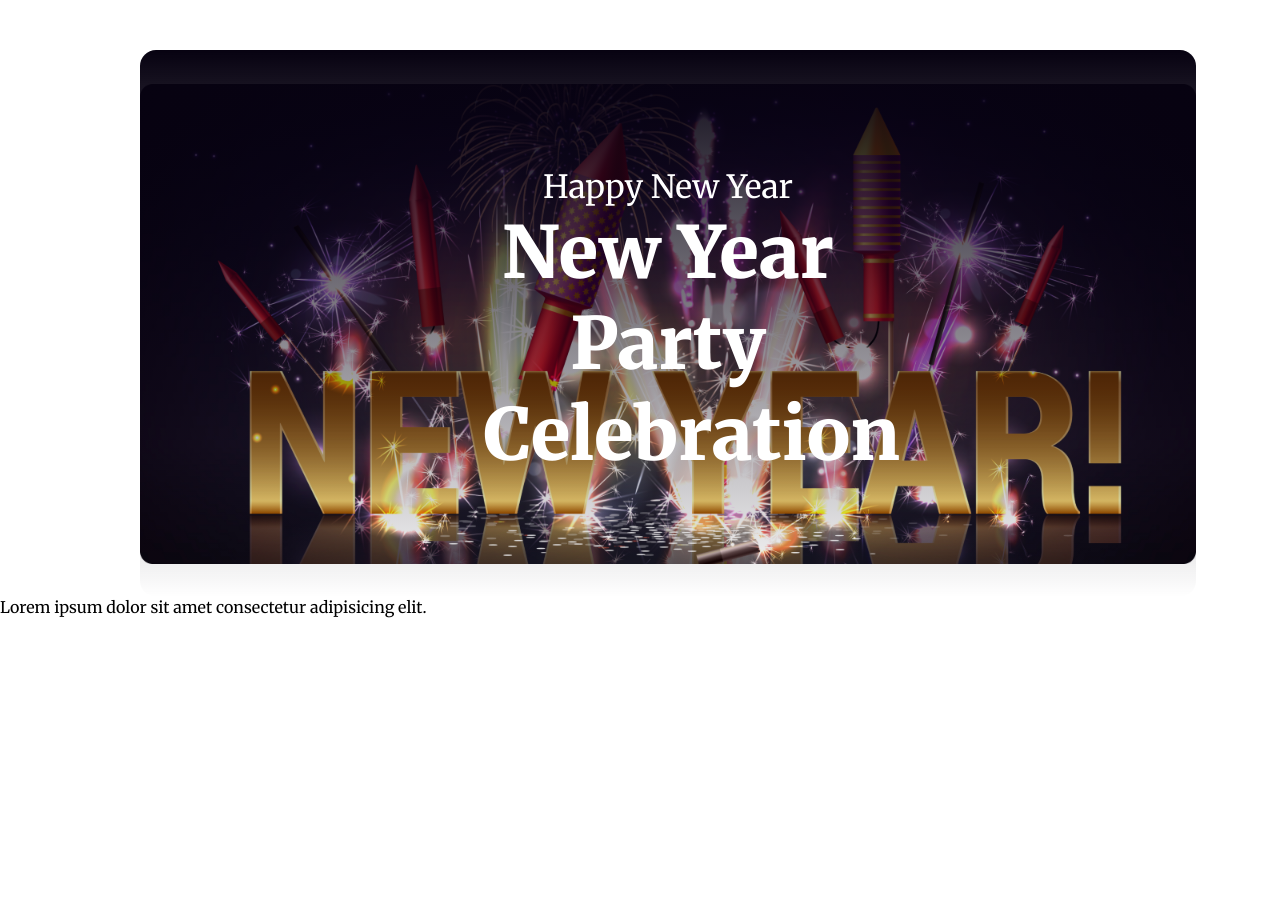
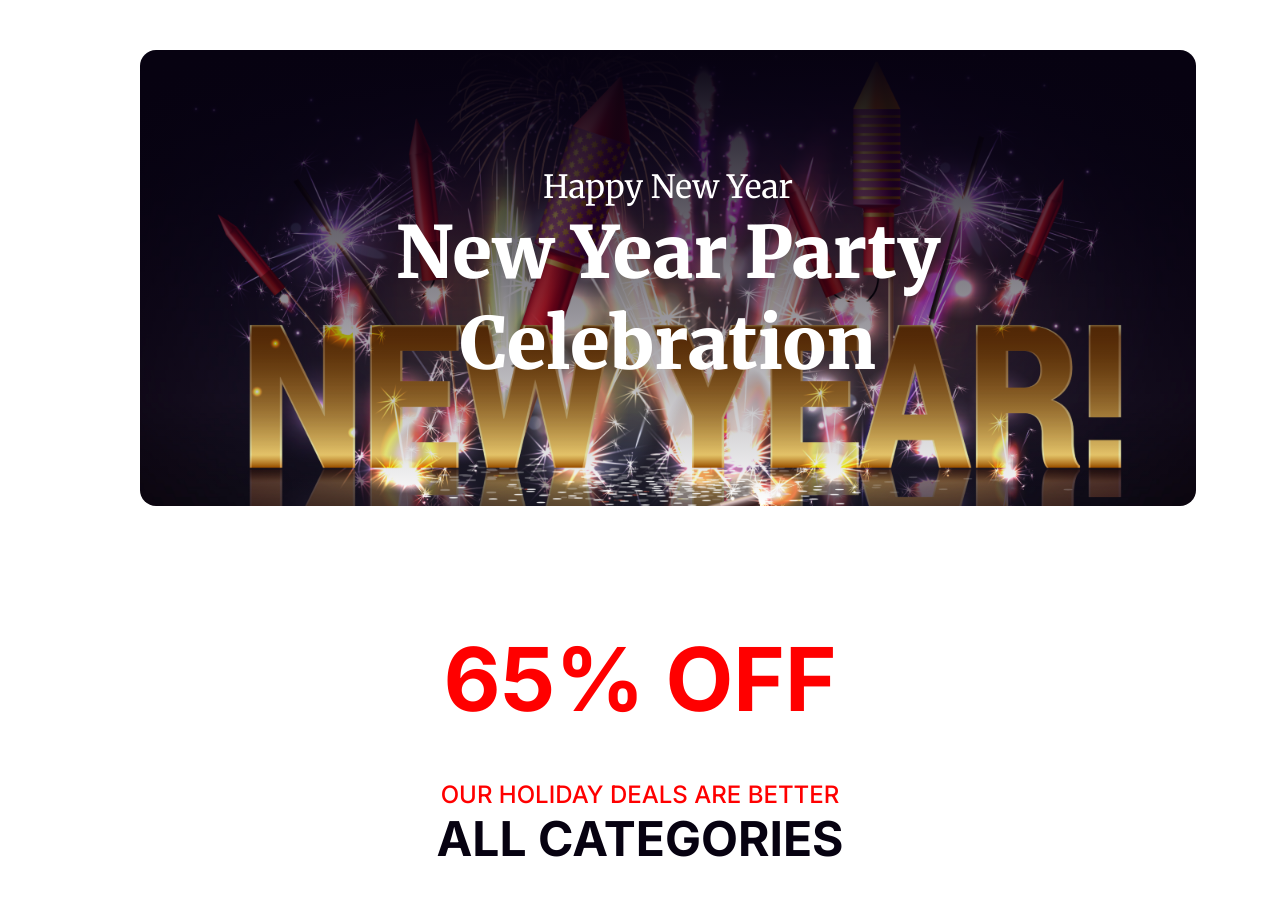
Before and after one commit to Marg0n/New-Year-Party-Celebration, a plain HTML site: page index.html in a window 1280 px wide. Shown: the top 913 px of the page. Before the commit the page ends 800 px from the top, so only its background shows below. Drawn offline with Linux system fonts and the light colour scheme.

Commit message:
Discount section done

```diff
--- a/index.html
+++ b/index.html
@@ -18,7 +18,10 @@
 
     <main>
       <section class="discount">
-        <p>Lorem ipsum dolor sit amet consectetur adipisicing elit.</p>
+        <p class="discount-deal primary-colour">65% OFF</p>
+        <p class="discount-text primary-colour">OUR HOLIDAY DEALS ARE BETTER</p>
+        <p class="discount-header dark-violet">ALL CATEGORIES</p>
+        <img src="resources/NewYearPhoto.png" alt="New Year Photo" />
       </section>
     </main>
 
--- a/styles/styles.css
+++ b/styles/styles.css
@@ -1,11 +1,20 @@
 /* common styles */
 
 @import url("https://fonts.googleapis.com/css2?family=Merriweather:wght@400;700;900&display=swap");
+@import url("https://fonts.googleapis.com/css2?family=Inter:wght@400;500;600;700;800;900&display=swap");
 
 * {
   padding: 0;
   margin: 0;
   font-family: "Merriweather", serif;
+}
+
+.primary-colour {
+  color: #f00;
+}
+
+.dark-violet {
+  color: #070211;
 }
 
 /* header section */
@@ -15,16 +24,13 @@
   margin: 50px 140px 0px;
   text-align: center;
   width: 82.5%;
-  /* width: 1320px; */
   max-width: 1320px;
   height: 100%;
   max-height: 600px;
   background: linear-gradient(180deg, #070211 0%, rgba(7, 2, 17, 0) 100%),
     url(../resources/BannerImage.png);
   background-position: center;
-  /* background-size: 82.5%; */
   background-size: 100%;
-  /* background-origin: border-box; */
   background-repeat: no-repeat;
   border-radius: 16px;
 }
@@ -34,23 +40,52 @@
   color: #fff;
   font-size: 32px;
   font-weight: 400;
-  /* block-size: auto;
-  writing-mode: horizontal-tb; */
 }
 
 .header-section .description {
   color: #fff;
   font-size: 72px;
   font-weight: 900;
-  padding: 0px 344px 117px;
-  /* block-size: auto;
-  writing-mode: horizontal-tb; */
-  /* width: 632px;
-  height: 190px; */
+  padding: 0px 244px 117px;
 }
 
 /* main section */
 
 .discount {
   align-items: center;
+  margin: 120px 140px 0px;
+  text-align: center;
 }
+
+.discount .discount-deal {
+  text-align: center;
+  font-family: "Inter", sans-serif;
+  font-size: 88px;
+  font-style: normal;
+  font-weight: 700;
+  line-height: normal;
+  margin-bottom: 48px;
+}
+
+.discount .discount-text {
+  text-align: center;
+  font-family: "Inter", sans-serif;
+  font-size: 24px;
+  font-style: normal;
+  font-weight: 500;
+  line-height: normal;
+}
+
+.discount .discount-header {
+  text-align: center;
+  font-family: "Inter", sans-serif;
+  font-size: 48px;
+  font-style: normal;
+  font-weight: 700;
+  line-height: normal;
+  margin-bottom: 48px;
+}
+
+.discount img {
+  margin-bottom: 120px;
+}
```
